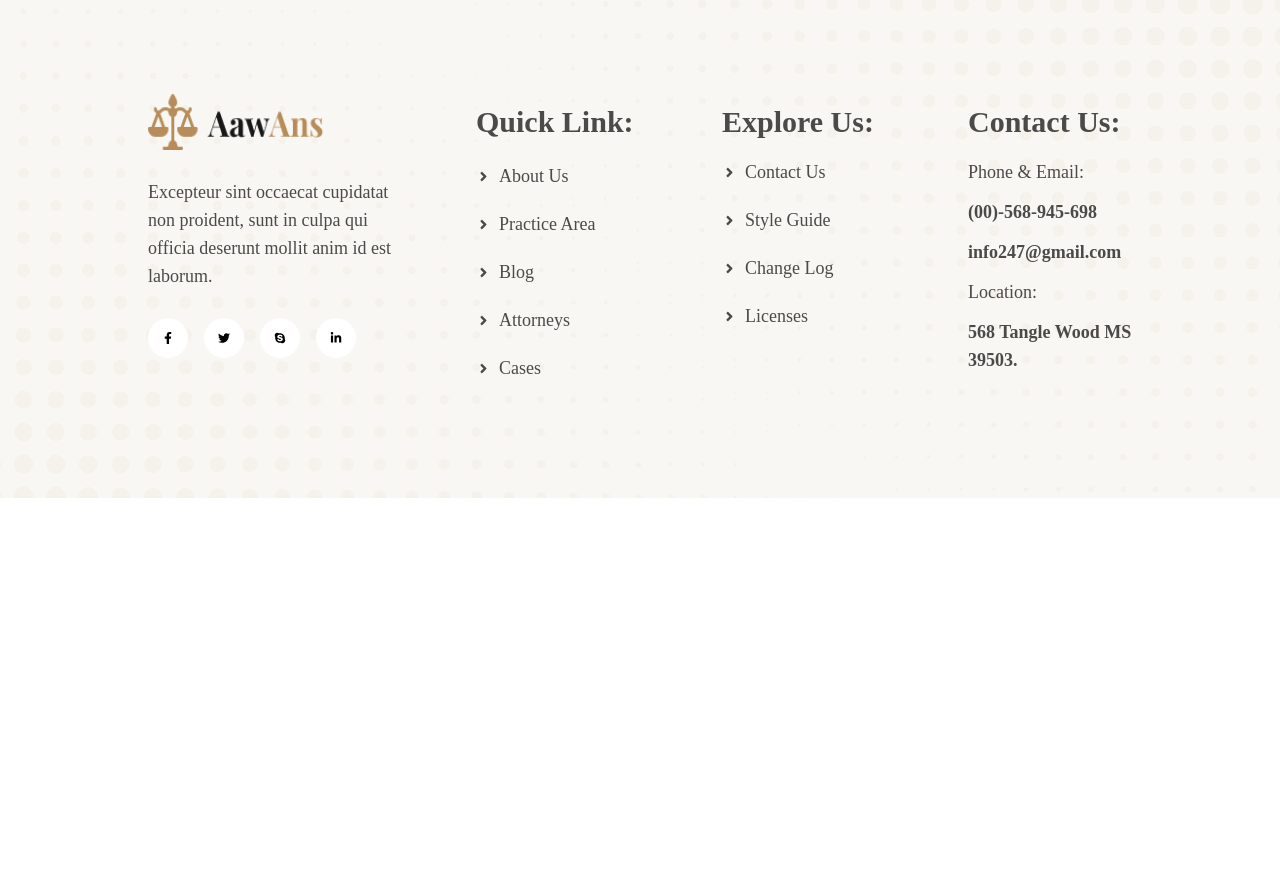
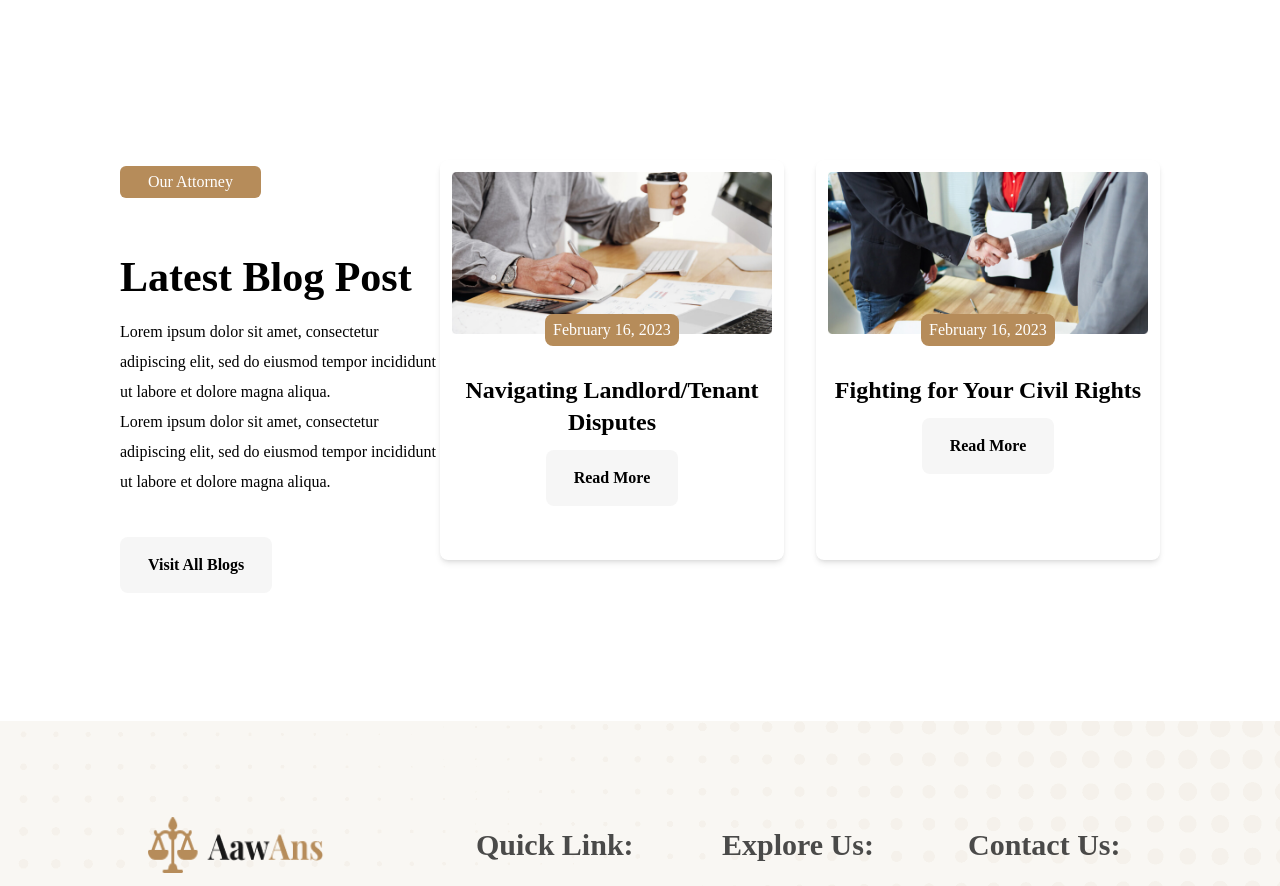
Before and after one commit to dm-mensavi/aawans-zaptek, a React (Create React App) app: page / in a window 1280 px wide. Shown: the part 6160-7046 px from the top of the page. Before the commit the page ends 6658 px from the top, so only its background shows below. Built offline with nearby package versions, Linux system fonts and the light colour scheme.

Commit message:
Add blogsection to home

```diff
--- a/src/Pages/Blog/Blog.js
+++ b/src/Pages/Blog/Blog.js
@@ -54,7 +54,7 @@ function Blog() {
                 <h1 className="bg-primary w-fit text-white p-1 px-2 rounded-lg relative z-10 -mt-5 text-center">
                   {item.date}
                 </h1>
-                <h1 className=" text-2xl text-center my-5 h3">{item.title}</h1>
+                <h1 className=" text-2xl text-center mb-3 mt-7 h3">{item.title}</h1>
                 <button className="btn-secondary"> Read More</button>
               </div>
             </div>
--- /dev/null
+++ b/src/Pages/Home/BlogSection.js
@@ -0,0 +1,77 @@
+import React from "react";
+import { motion } from "framer-motion";
+import { fadeIn, flipX } from "../../variants";
+import { Link } from "react-router-dom";
+import { BlogData } from "../Blog/BlogData";
+
+function BlogSection() {
+
+  const trimedPosts = BlogData.slice(0, 2);
+
+	return (
+		<div className="flex flex-col justify-center lg:flex-row w-[95%] lg:w-[90%] xl:w-[80%] mx-auto my-32">
+			{/* column one */}
+			<div className="flex flex-col justify-start min-w-80">
+				<motion.h2
+					variants={fadeIn("up", 0.5, 0.3)}
+					initial="offscreen"
+					whileInView="onscreen"
+					viewport={{ once: true, amount: 0 }}
+					className="px-7 w-max py-1 bg-primary inline-block text-white rounded-md my-10">
+					Our Attorney
+				</motion.h2>
+				<motion.h2
+					variants={fadeIn("up", 0.5, 0.4)}
+					initial="offscreen"
+					whileInView="onscreen"
+					viewport={{ once: true, amount: 0 }}
+					className="h3 md:h2">
+					Latest Blog Post
+				</motion.h2>
+				<motion.div
+					variants={fadeIn("up", 0.5, 0.4)}
+					initial="offscreen"
+					whileInView="onscreen"
+					viewport={{ once: true, amount: 0 }}
+					className="p max-w-md ">
+					<p>
+						Lorem ipsum dolor sit amet, consectetur adipiscing elit, sed do
+						eiusmod tempor incididunt ut labore et dolore magna aliqua.
+					</p>
+					<p>
+						Lorem ipsum dolor sit amet, consectetur adipiscing elit, sed do
+						eiusmod tempor incididunt ut labore et dolore magna aliqua.
+					</p>
+				</motion.div>
+				<motion.div
+					variants={fadeIn("up", 0.5, 0.6)}
+					initial="offscreen"
+					whileInView="onscreen"
+					viewport={{ once: true, amount: 0 }}>
+					<Link to="/blog" className="btn-secondary mt-10">
+						Visit All Blogs
+					</Link>
+				</motion.div>
+			</div>
+			{/* column two */}
+			<div className="flex flex-col items-center justify-between sm:space-x-8 sm:flex-row ">
+      {trimedPosts.map((item, index) => (
+          <Link key={index} to={`/blog/${item.id}`}>
+            <div className="bg-white rounded-lg w-fit p-3 shadow-md my-5 min-h-[400px] max-h-[100%]  hover:shadow-lg hover:shadow-primary pb-10">
+              <div className="relative w-80 lg:w-60 xl:w-80 flex flex-col justify-center items-center">
+                <img src={require(`../../public/${item.image}.jpg`)} alt={item.title} />
+                <h1 className="bg-primary w-fit text-white p-1 px-2 rounded-lg relative z-10 -mt-5 text-center">
+                  {item.date}
+                </h1>
+                <h1 className=" text-2xl text-center mb-3 mt-7 h3">{item.title}</h1>
+                <button className="btn-secondary"> Read More</button>
+              </div>
+            </div>
+          </Link>
+        ))}
+      </div>
+		</div>
+	);
+}
+
+export default BlogSection;
--- a/src/Pages/Home/CasesSlider.js
+++ b/src/Pages/Home/CasesSlider.js
@@ -61,10 +61,10 @@ function CasesSlider() {
 								{caseData.map((cases) => (
 									<SwiperSlide>
 										<motion.div
-											/* variants={flipX()} */
+											variants={flipX()}
 											initial="offscreen"
 											whileInView="onscreen"
-											viewport={{ once: true, amount: 0 }}
+											viewport={{ once: true, amount: 0.5 }}
 											className="relative card-container">
 											<img
 												src={cases.image}
--- a/src/Pages/Home/Home.js
+++ b/src/Pages/Home/Home.js
@@ -8,6 +8,7 @@ import BlogSubscription from "../About/BlogSubscription";
 import ClientsTestimonial from "../About/ClientsTestimonial";
 import PracticeAreaSlider from "./PracticeAreaSlider";
 import CasesSlider from "./CasesSlider";
+import BlogSection from "./BlogSection";
 
 function Home() {
 	const [subForm, setSubForm] = useState({
@@ -35,6 +36,7 @@ function Home() {
 			<CasesSlider />
 			<ClientsTestimonial />
 			<BlogSubscription subForm={subForm} updateForm={updateForm} class={"about-page-body md:px-10 "} />
+			<BlogSection />
 		</div>
 	);
 }
```
